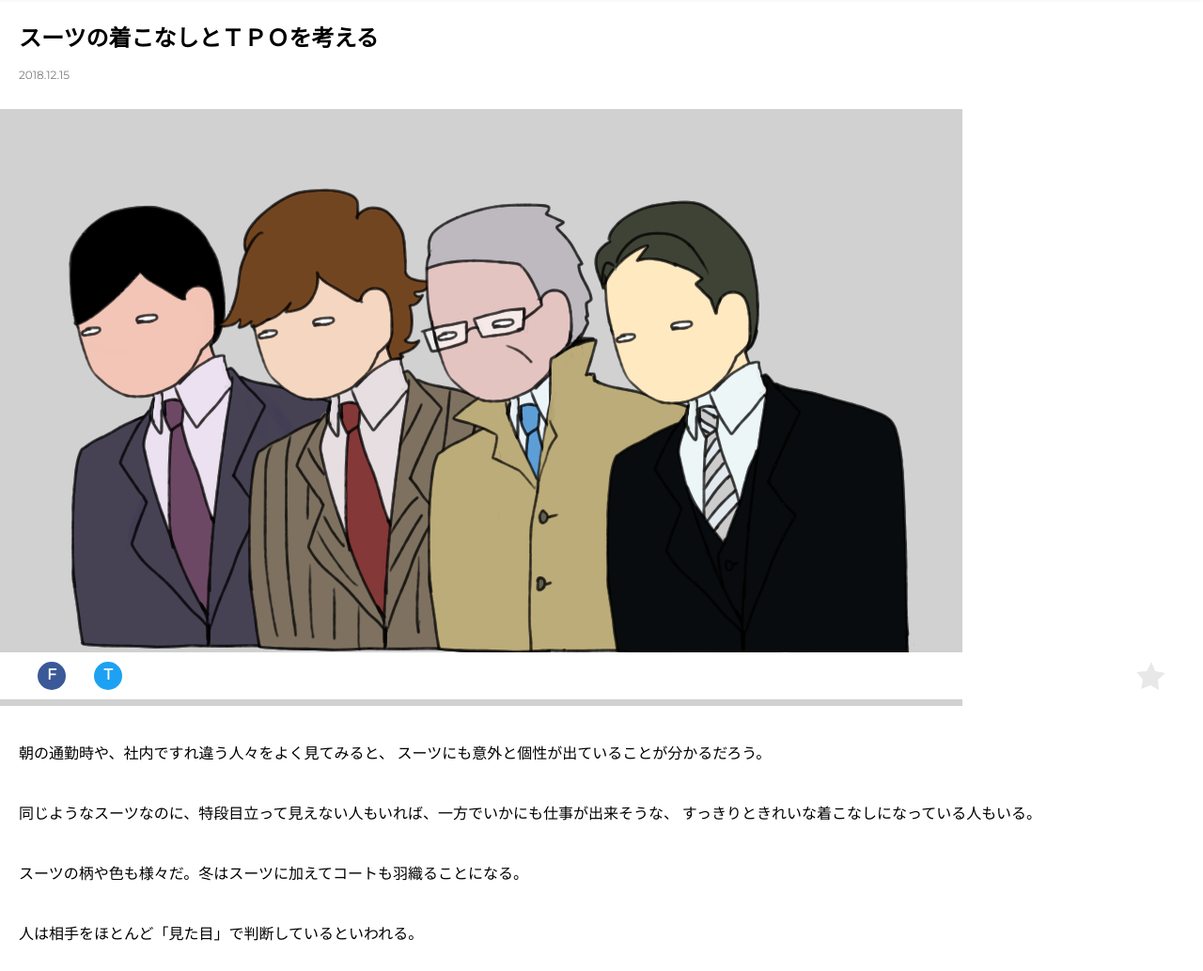
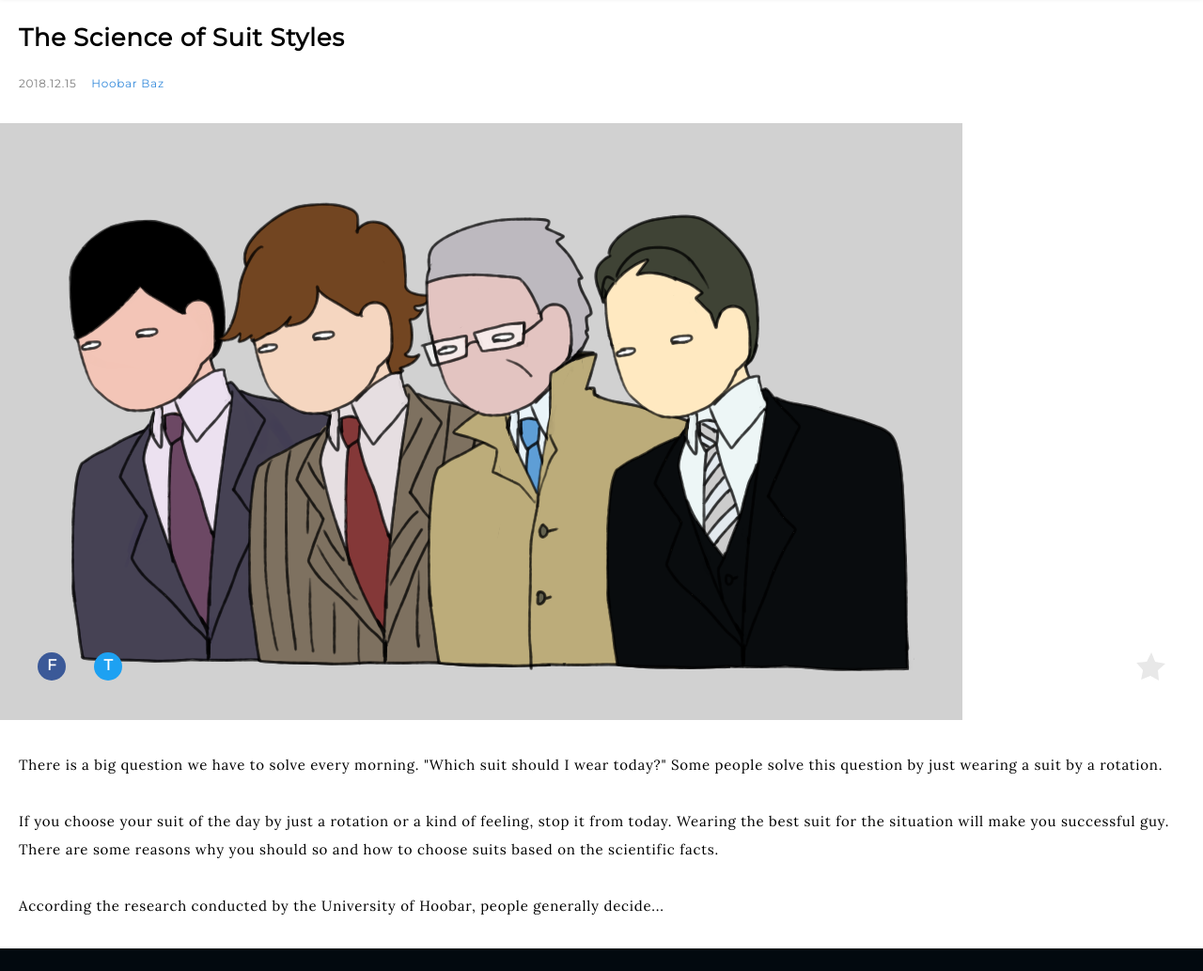
Before and after one commit to Torixai/m-news-gizmodo-medium, a plain HTML site: page public/index.html in a window 1280 px wide. Shown: the part 56-1089 px from the top of the page at 94% size. Drawn offline with Linux system fonts and the light colour scheme.

Commit message:
margin-changed, footer

```diff
--- a/public/css/_icons.scss
+++ b/public/css/_icons.scss
@@ -5,13 +5,6 @@
   text-align: center;
   cursor: pointer;
   background-color: $background;
-}
-
-@mixin navIconText($color) {
-  font-family: $montserrat;
-  font-weight: 800;
-  padding-top: 6px;
-  color: $color;
 }
 
 .fb-icon {
@@ -23,5 +16,8 @@
 }
 
 .icon-text {
-  @include navIconText(#fff);
+  font-family: $montserrat;
+  font-weight: 800;
+  padding-top: 6px;
+  color: $backgroundColor;
 }
--- a/public/css/footer-nav.scss
+++ b/public/css/footer-nav.scss
@@ -4,12 +4,11 @@
   position: fixed;
   bottom: 0;
   width: 100%;
-  background-color: $backgroundColor;
   z-index: 10;
 }
 
 .footer-content {
-  min-height: 50px;
+  min-height: 70px;
   display: flex;
   justify-content: space-between;
   padding: 0 40px;
@@ -18,7 +17,7 @@
 .footer-icon-area {
   display: flex;
   justify-content: space-between;
-  margin-top: 10px;
+  margin-top: 20px;
 }
 
 .footer-margin {
@@ -26,5 +25,5 @@
 }
 
 .star-icon {
-  margin-top: 10px;
+  margin-top: 20px;
 }
--- a/public/css/main-content.scss
+++ b/public/css/main-content.scss
@@ -1,5 +1,17 @@
 @import "./colors";
 @import "./icons";
+
+a {
+  color: $linkColor;
+}
+
+.txt-jp {
+  display: none;
+}
+
+.disp-none {
+  display: none;
+}
 
 .content-area {
   padding: 0 20px;
@@ -10,7 +22,7 @@
   padding: 30px 0;
 }
 
-.article-title h1 {
+.article-jp h1 {
   font-family: $notoSans;
   font-size: 24px;
   font-weight: 600;
@@ -18,7 +30,21 @@
   margin-bottom: 20px;
 }
 
-.article-title h5 {
+.article-jp h5 {
+  font-family: $montserrat;
+  font-size: 12px;
+  color: $subFontColor;
+}
+
+.article-eng h1 {
+  font-family: $montserrat;
+  font-size: 26px;
+  font-weight: 900;
+  line-height: 1.25;
+  margin-bottom: 20px;
+}
+
+.article-eng h5 {
   font-family: $montserrat;
   font-size: 12px;
   color: $subFontColor;
@@ -31,9 +57,19 @@
 
 .article-area {
   margin-top: 30px;
+}
+
+.article-jp {
   font-family: $notoSans;
   font-size: 16px;
   line-height: 2;
+}
+
+.article-eng {
+  font-family: $Lora;
+  font-size: 15px;
+  line-height: 2;
+  letter-spacing: 0.05em;
 }
 
 .bottom-area {
--- a/public/index.html
+++ b/public/index.html
@@ -20,6 +20,16 @@
       </div>
     </div>
 
+    <div class="header-disclosure disp-none">
+      <div class="disclosure-content">
+        <div class="search-area"><textarea></textarea></div>
+        <div class="category-area">
+          <a href="">Business</a> <a href="">Fashion</a> <a href="">Events</a>
+          <a href="">Campaigns</a>
+        </div>
+      </div>
+    </div>
+
     <div class="footer-nav">
       <div class="footer-content">
         <div class="footer-icon-area">
@@ -35,22 +45,39 @@
     </div>
 
     <div class="content-area">
-      <div class="article-title">
+      <div class="article-title txt-jp article-jp">
         <h1>スーツの着こなしとＴＰＯを考える</h1>
         <h5>2018.12.15</h5>
+      </div>
+      <div class="article-title txt-eng article-eng">
+        <h1>The Science of Suit Styles</h1>
+        <h5>2018.12.15 &nbsp; &nbsp;<a href="">Hoobar Baz</a></h5>
       </div>
     </div>
 
     <div class="title-img"><img src="./materials/salarymens.png" /></div>
 
     <div class="content-area">
-      <div class="article-area">
+      <div class="article-area txt-jp article-jp">
         朝の通勤時や、社内ですれ違う人々をよく見てみると、
         スーツにも意外と個性が出ていることが分かるだろう。<br /><br />
         同じようなスーツなのに、特段目立って見えない人もいれば、一方でいかにも仕事が出来そうな、
         すっきりときれいな着こなしになっている人もいる。<br /><br />
         スーツの柄や色も様々だ。冬はスーツに加えてコートも羽織ることになる。<br /><br />
         人は相手をほとんど「見た目」で判断しているといわれる。<br />
+      </div>
+
+      <div class="article-area txt-eng article-eng">
+        There is a big question we have to solve every morning. "Which suit
+        should I wear today?" Some people solve this question by just wearing a
+        suit by a rotation. <br /><br />
+        If you choose your suit of the day by just a rotation or a kind of
+        feeling, stop it from today. Wearing the best suit for the situation
+        will make you successful guy. There are some reasons why you should so
+        and how to choose suits based on the scientific facts. <br /><br />
+
+        According the research conducted by the University of Hoobar, people
+        generally decide...
       </div>
     </div>
 
```
Also changed, not shown: public/css/footer-nav.css, public/css/main-content.css, public/materials/Twitter_Logo_WhiteOnBlue.svg (added), public/materials/facebook-xxl.png (added), 2 other files.
